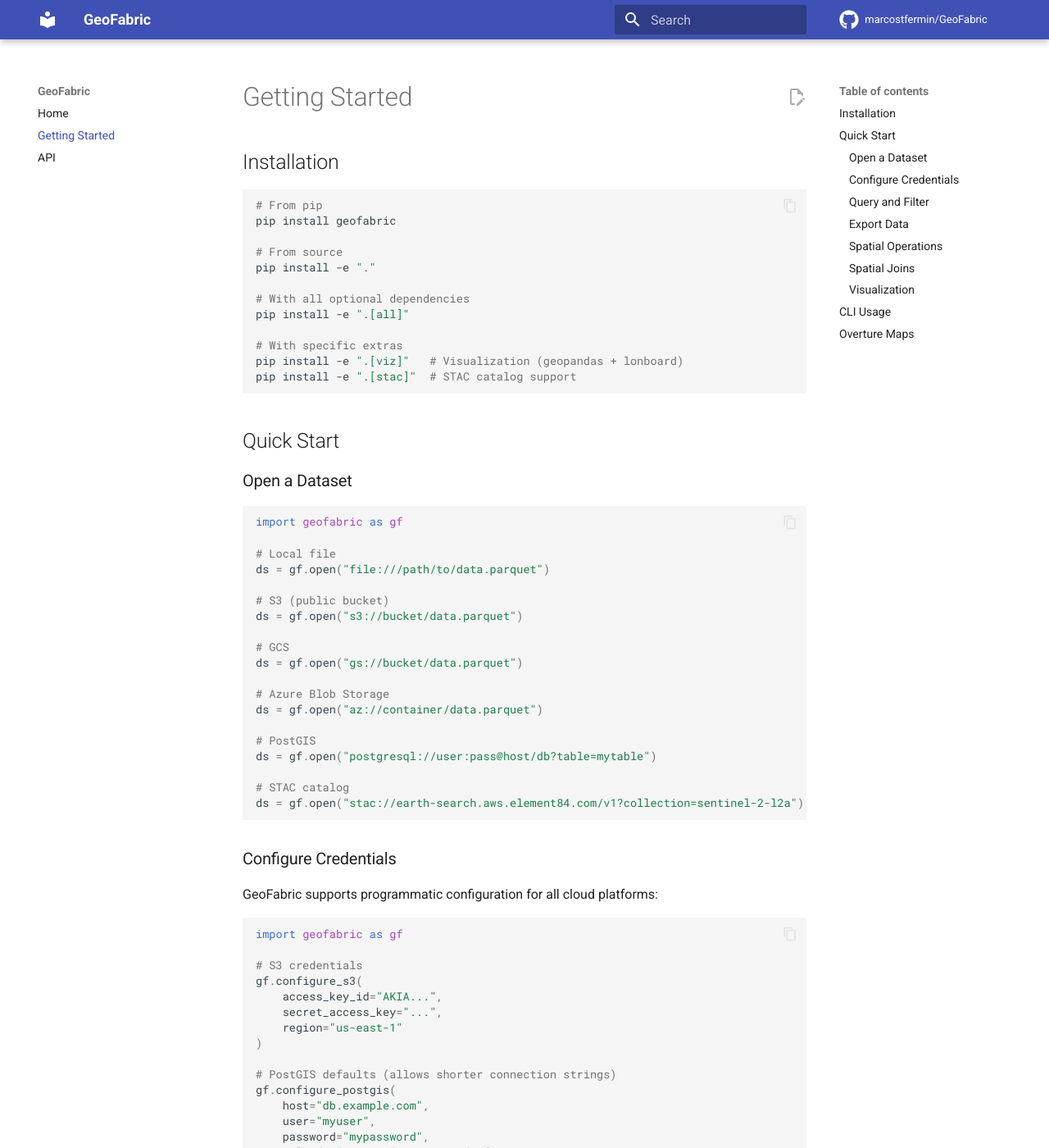
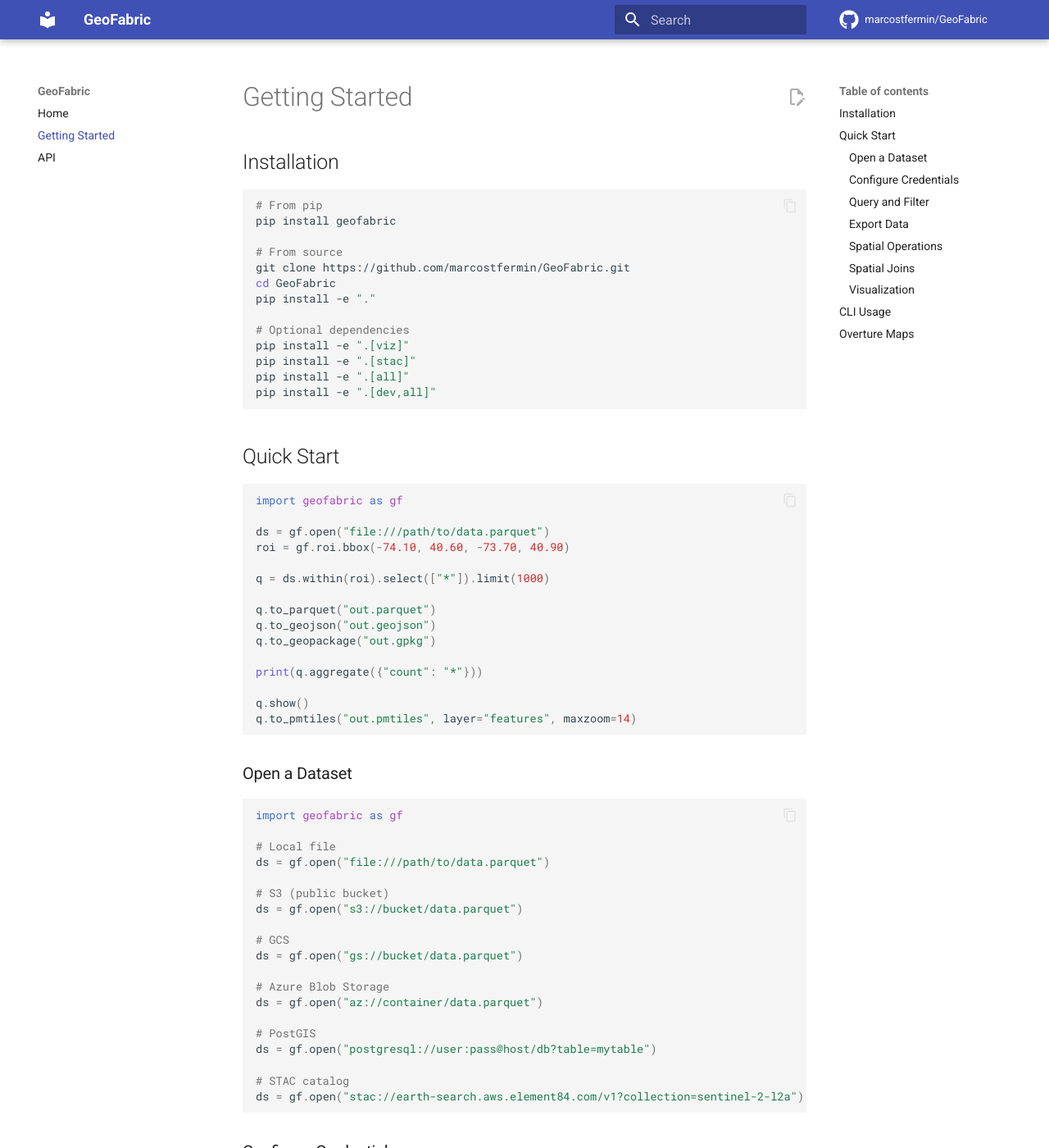
Before and after one commit to marcostfermin/GeoFabric, an MkDocs documentation site: the page built from docs/getting-started.md, in a window 1280 px wide and 1400 px high. Shown: the whole window at 82% size. Built offline with MkDocs 1.6.1 and Material for MkDocs 9.7.7, drawn with Linux system fonts in a browser that asks for light colours; comment, search, counter and statistics services are not loaded.

Commit message:
Update getting-started.md

````diff
--- a/docs/getting-started.md
+++ b/docs/getting-started.md
@@ -7,17 +7,36 @@
 pip install geofabric
 
 # From source
+git clone https://github.com/marcostfermin/GeoFabric.git
+cd GeoFabric
 pip install -e "."
 
-# With all optional dependencies
+# Optional dependencies
+pip install -e ".[viz]"
+pip install -e ".[stac]"
 pip install -e ".[all]"
-
-# With specific extras
-pip install -e ".[viz]"   # Visualization (geopandas + lonboard)
-pip install -e ".[stac]"  # STAC catalog support
+pip install -e ".[dev,all]"
 ```
 
 ## Quick Start
+
+```python
+import geofabric as gf
+
+ds = gf.open("file:///path/to/data.parquet")
+roi = gf.roi.bbox(-74.10, 40.60, -73.70, 40.90)
+
+q = ds.within(roi).select(["*"]).limit(1000)
+
+q.to_parquet("out.parquet")
+q.to_geojson("out.geojson")
+q.to_geopackage("out.gpkg")
+
+print(q.aggregate({"count": "*"}))
+
+q.show()
+q.to_pmtiles("out.pmtiles", layer="features", maxzoom=14)
+```
 
 ### Open a Dataset
 
````
